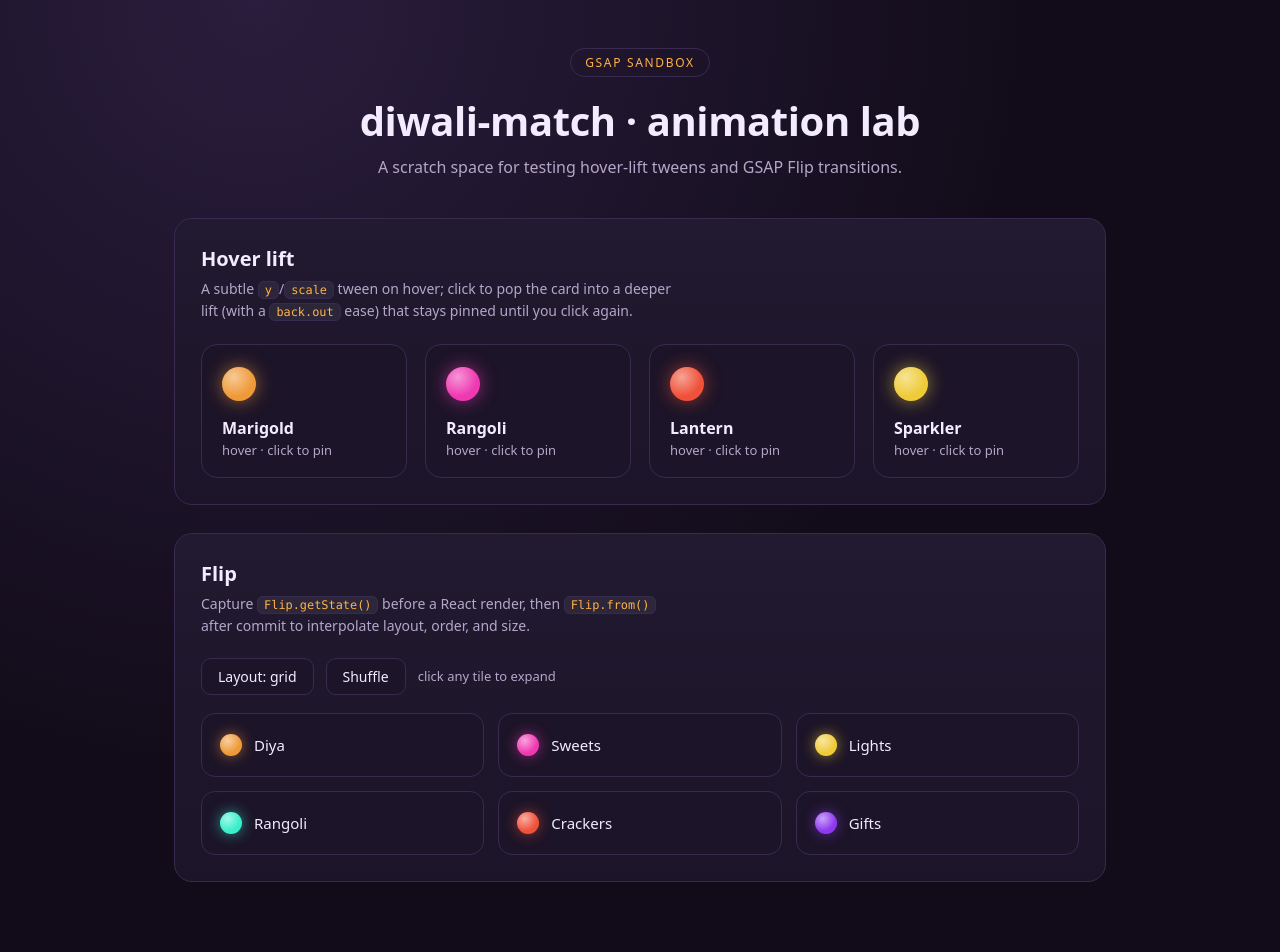
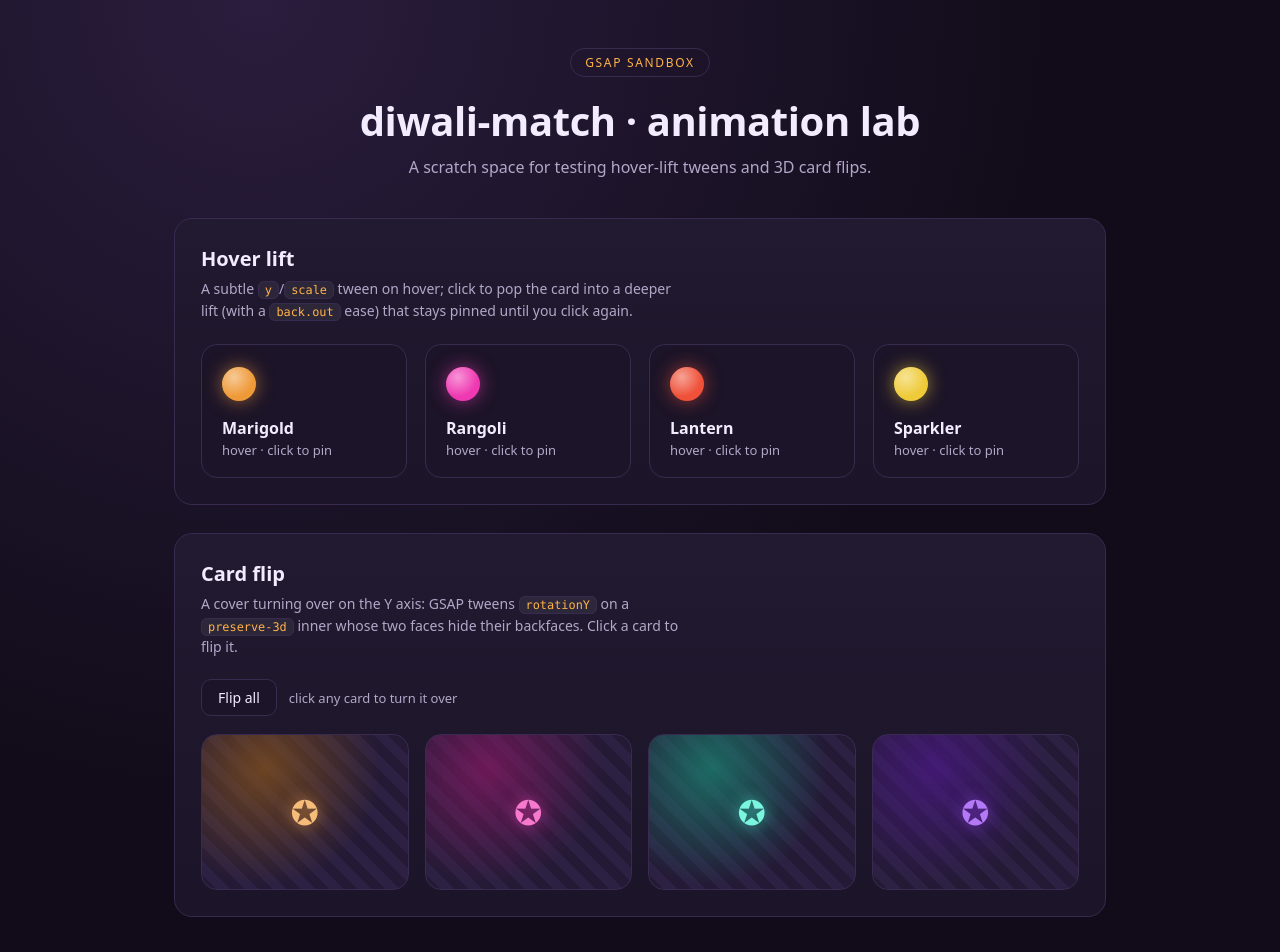
Before and after one commit to tejus-creates/diwali-match, a React (Vite) app: page / in a window 1280 px wide. Shown: the top 952 px of the page. Built offline with nearby package versions, Linux system fonts and the light colour scheme.

Commit message:
Replace layout-Flip demo with a 3D card flip
Swaps the GSAP Flip layout demo for a cover-turning card flip that
tweens rotationY on a preserve-3d inner with hidden backfaces, plus a
Flip-all control with staggered turns.

https://claude.ai/code/session_01UnKG6szznRa8jviq9yqqQA

```diff
--- a/src/App.jsx
+++ b/src/App.jsx
@@ -2,7 +2,7 @@ import { useRef } from 'react'
 import gsap from 'gsap'
 import { useGSAP } from '@gsap/react'
 import HoverLift from './components/HoverLift.jsx'
-import FlipDemo from './components/FlipDemo.jsx'
+import CardFlip from './components/CardFlip.jsx'
 
 export default function App() {
   const scope = useRef(null)
@@ -25,7 +25,7 @@ export default function App() {
       <header className="app__head reveal">
         <span className="app__badge">GSAP sandbox</span>
         <h1>diwali-match · animation lab</h1>
-        <p>A scratch space for testing hover-lift tweens and GSAP Flip transitions.</p>
+        <p>A scratch space for testing hover-lift tweens and 3D card flips.</p>
       </header>
 
       <main className="app__main">
@@ -33,7 +33,7 @@ export default function App() {
           <HoverLift />
         </div>
         <div className="reveal">
-          <FlipDemo />
+          <CardFlip />
         </div>
       </main>
     </div>
--- /dev/null
+++ b/src/components/CardFlip.jsx
@@ -0,0 +1,75 @@
+import { useRef } from 'react'
+import gsap from 'gsap'
+import { useGSAP } from '@gsap/react'
+
+const CARDS = [
+  { id: 1, title: 'Diya', hue: 32 },
+  { id: 2, title: 'Sweets', hue: 320 },
+  { id: 3, title: 'Rangoli', hue: 168 },
+  { id: 4, title: 'Lantern', hue: 268 },
+]
+
+export default function CardFlip() {
+  const scope = useRef(null)
+  const { contextSafe } = useGSAP({ scope })
+
+  const flip = contextSafe((e) => {
+    const card = e.currentTarget
+    const flipped = card.classList.toggle('is-flipped')
+    gsap.to(card.querySelector('.flip-card__inner'), {
+      rotationY: flipped ? 180 : 0,
+      duration: 0.6,
+      ease: 'power2.inOut',
+    })
+  })
+
+  const flipAll = contextSafe(() => {
+    const cards = [...scope.current.querySelectorAll('.flip-card')]
+    const turnUp = cards.some((c) => !c.classList.contains('is-flipped'))
+    cards.forEach((c) => c.classList.toggle('is-flipped', turnUp))
+    gsap.to(scope.current.querySelectorAll('.flip-card__inner'), {
+      rotationY: turnUp ? 180 : 0,
+      duration: 0.6,
+      ease: 'power2.inOut',
+      stagger: 0.08,
+    })
+  })
+
+  return (
+    <section className="panel" ref={scope}>
+      <header className="panel__head">
+        <h2>Card flip</h2>
+        <p>
+          A cover turning over on the Y axis: GSAP tweens <code>rotationY</code> on a{' '}
+          <code>preserve-3d</code> inner whose two faces hide their backfaces. Click a card to
+          flip it.
+        </p>
+      </header>
+
+      <div className="flip-controls">
+        <button type="button" onClick={flipAll}>
+          Flip all
+        </button>
+        <span className="flip-hint">click any card to turn it over</span>
+      </div>
+
+      <div className="flip-deck">
+        {CARDS.map((c) => (
+          <div key={c.id} className="flip-card" style={{ '--hue': c.hue }} onClick={flip}>
+            <div className="flip-card__inner">
+              <div className="flip-card__face flip-card__cover">
+                <span className="flip-card__mark" aria-hidden="true">
+                  &#10026;
+                </span>
+              </div>
+              <div className="flip-card__face flip-card__back">
+                <span className="flip-card__dot" aria-hidden="true" />
+                <span className="flip-card__label">{c.title}</span>
+              </div>
+            </div>
+          </div>
+        ))}
+      </div>
+    </section>
+  )
+}
--- a/src/components/FlipDemo.jsx
+++ /dev/null
@@ -1,100 +0,0 @@
-import { useRef, useState } from 'react'
-import gsap from 'gsap'
-import { Flip } from 'gsap/Flip'
-import { useGSAP } from '@gsap/react'
-
-gsap.registerPlugin(Flip)
-
-const INITIAL = [
-  { id: 1, title: 'Diya', hue: 32 },
-  { id: 2, title: 'Sweets', hue: 320 },
-  { id: 3, title: 'Lights', hue: 48 },
-  { id: 4, title: 'Rangoli', hue: 168 },
-  { id: 5, title: 'Crackers', hue: 8 },
-  { id: 6, title: 'Gifts', hue: 268 },
-]
-
-export default function FlipDemo() {
-  const scope = useRef(null)
-  const flipState = useRef(null)
-  const [layout, setLayout] = useState('grid')
-  const [items, setItems] = useState(INITIAL)
-  const [active, setActive] = useState(null)
-
-  const capture = () => {
-    flipState.current = Flip.getState(scope.current.querySelectorAll('.flip-item'), {
-      props: 'borderRadius',
-    })
-  }
-
-  const toggleLayout = () => {
-    capture()
-    setLayout((l) => (l === 'grid' ? 'list' : 'grid'))
-  }
-
-  const shuffle = () => {
-    capture()
-    setItems((arr) => {
-      const next = [...arr]
-      for (let i = next.length - 1; i > 0; i--) {
-        const j = Math.floor(Math.random() * (i + 1))
-        ;[next[i], next[j]] = [next[j], next[i]]
-      }
-      return next
-    })
-  }
-
-  const onItemClick = (id) => {
-    capture()
-    setActive((cur) => (cur === id ? null : id))
-  }
-
-  useGSAP(
-    () => {
-      if (!flipState.current) return
-      Flip.from(flipState.current, {
-        duration: 0.6,
-        ease: 'power2.inOut',
-        absolute: true,
-        stagger: 0.04,
-      })
-    },
-    { dependencies: [layout, items, active], scope },
-  )
-
-  return (
-    <section className="panel" ref={scope}>
-      <header className="panel__head">
-        <h2>Flip</h2>
-        <p>
-          Capture <code>Flip.getState()</code> before a React render, then{' '}
-          <code>Flip.from()</code> after commit to interpolate layout, order, and size.
-        </p>
-      </header>
-
-      <div className="flip-controls">
-        <button type="button" onClick={toggleLayout}>
-          Layout: {layout}
-        </button>
-        <button type="button" onClick={shuffle}>
-          Shuffle
-        </button>
-        <span className="flip-hint">click any tile to expand</span>
-      </div>
-
-      <ul className={`flip-board flip-board--${layout}`}>
-        {items.map((item) => (
-          <li
-            key={item.id}
-            className={`flip-item${active === item.id ? ' is-active' : ''}`}
-            style={{ '--hue': item.hue }}
-            onClick={() => onItemClick(item.id)}
-          >
-            <span className="flip-item__dot" aria-hidden="true" />
-            <span className="flip-item__label">{item.title}</span>
-          </li>
-        ))}
-      </ul>
-    </section>
-  )
-}
--- a/src/index.css
+++ b/src/index.css
@@ -176,61 +176,72 @@ code {
   color: var(--muted);
 }
 
-.flip-board {
-  list-style: none;
-  margin: 0;
-  padding: 0;
+.flip-deck {
   display: grid;
-  gap: 14px;
+  grid-template-columns: repeat(4, 1fr);
+  gap: 16px;
 }
 
-.flip-board--grid {
-  grid-template-columns: repeat(3, 1fr);
+.flip-card {
+  perspective: 1000px;
+  height: 156px;
+  cursor: pointer;
 }
 
-.flip-board--list {
-  grid-template-columns: 1fr;
+.flip-card__inner {
+  position: relative;
+  width: 100%;
+  height: 100%;
+  transform-style: preserve-3d;
 }
 
-.flip-item {
+.flip-card__face {
+  position: absolute;
+  inset: 0;
   display: flex;
+  flex-direction: column;
   align-items: center;
+  justify-content: center;
   gap: 12px;
-  background: var(--bg-soft);
+  border-radius: 16px;
   border: 1px solid var(--line);
-  border-radius: 14px;
-  padding: 18px;
-  cursor: pointer;
-  min-height: 64px;
+  backface-visibility: hidden;
+  -webkit-backface-visibility: hidden;
 }
 
-.flip-board--grid .flip-item.is-active {
-  grid-column: 1 / -1;
-  min-height: 120px;
+.flip-card__cover {
+  background: radial-gradient(circle at 30% 22%, hsl(var(--hue) 70% 32% / 0.7), transparent 62%),
+    repeating-linear-gradient(45deg, #241a36 0 10px, #2c2142 10px 20px);
 }
 
-.flip-item.is-active {
-  border-color: hsl(var(--hue) 85% 60%);
-  background: linear-gradient(120deg, #2b2040, hsl(var(--hue) 60% 22%));
+.flip-card__mark {
+  font-size: 34px;
+  line-height: 1;
+  color: hsl(var(--hue) 88% 72%);
+  text-shadow: 0 0 16px hsl(var(--hue) 88% 60% / 0.7);
 }
 
-.flip-item__dot {
-  width: 22px;
-  height: 22px;
-  border-radius: 50%;
-  flex: none;
-  background: radial-gradient(circle at 35% 30%, #fff8, transparent 60%),
-    hsl(var(--hue) 85% 58%);
-  box-shadow: 0 0 14px hsl(var(--hue) 85% 58% / 0.6);
+.flip-card__back {
+  transform: rotateY(180deg);
+  background: linear-gradient(160deg, var(--bg-soft), hsl(var(--hue) 48% 22%));
 }
 
-.flip-item__label {
+.flip-card__dot {
+  width: 40px;
+  height: 40px;
+  border-radius: 50%;
+  background: radial-gradient(circle at 35% 30%, #fff7, transparent 60%),
+    hsl(var(--hue) 85% 58%);
+  box-shadow: 0 0 20px hsl(var(--hue) 85% 58% / 0.65);
+}
+
+.flip-card__label {
   font-size: 15px;
-  font-weight: 500;
+  font-weight: 600;
 }
 
 @media (max-width: 560px) {
-  .flip-board--grid {
+  .flip-deck {
     grid-template-columns: repeat(2, 1fr);
   }
 }
```
